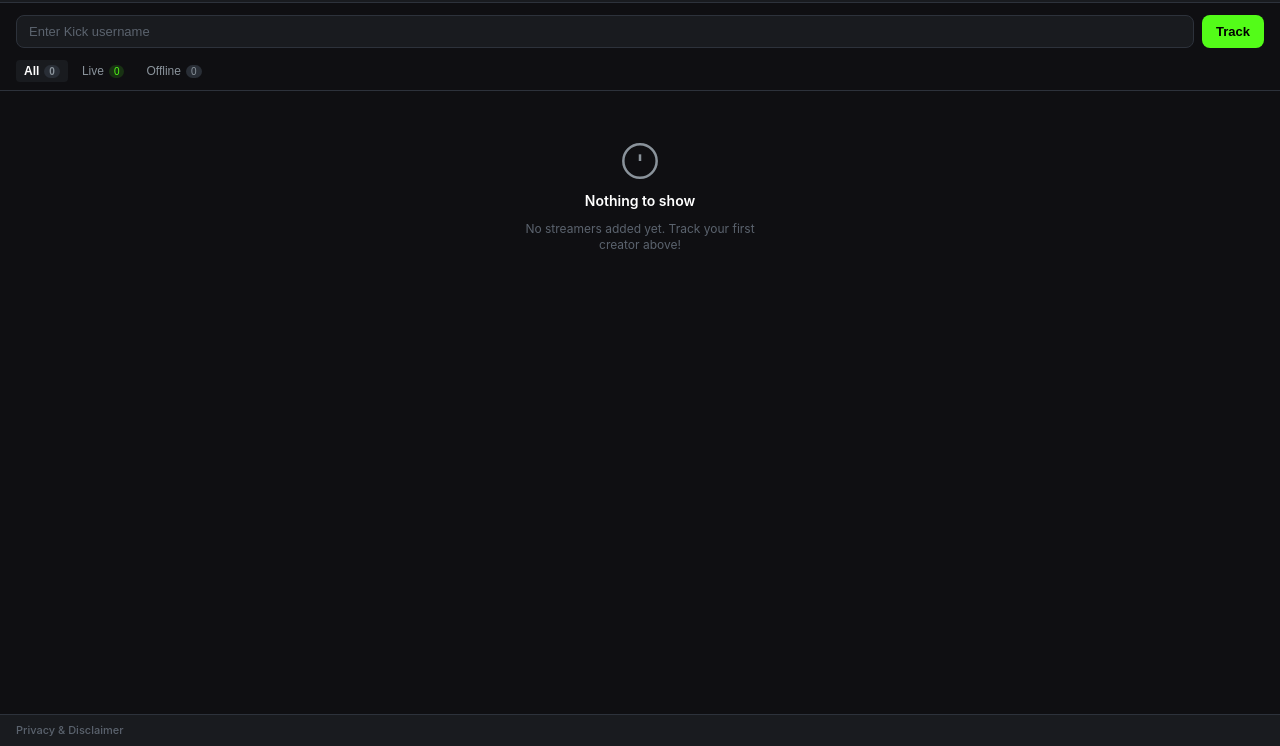
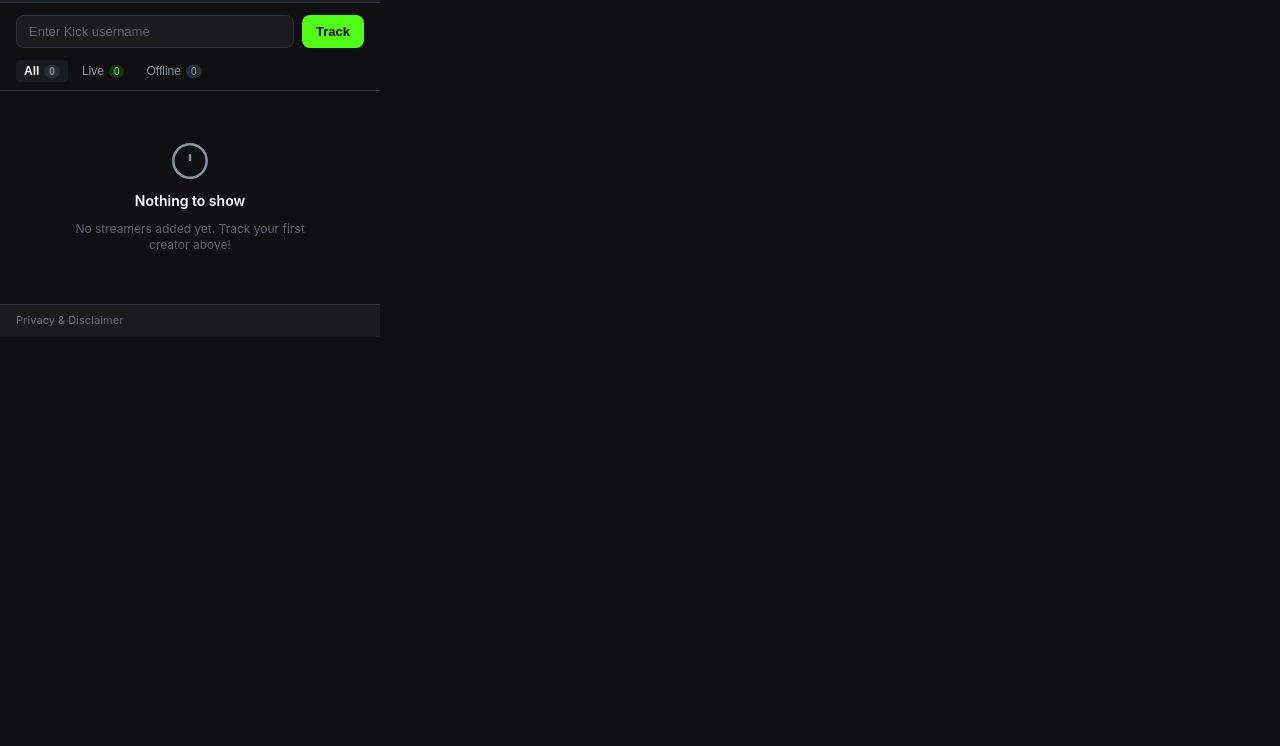
Before and after one commit to aaronburt/KickLiveMonitoring, a website with bundled scripts: page src/popup/index.html in a window 1280 px wide. Shown: the part 54-800 px from the top of the page. Built offline with nearby package versions, Linux system fonts and the light colour scheme; some packages are replaced by stand-ins of ours; no server answers.

Commit message:
fix(layout): fit popup height dynamically to content instead of 100vh

```diff
--- a/src/popup/popup.css
+++ b/src/popup/popup.css
@@ -28,18 +28,15 @@
 }
 
 html {
-  width: 100%;
-  height: 100%;
   margin: 0;
   padding: 0;
   background-color: var(--bg-primary);
 }
 
 body {
-  width: 100%;
-  min-width: 380px;
-  min-height: 480px;
-  height: 100%;
+  width: 380px;
+  min-height: auto;
+  max-height: 580px;
   margin: 0;
   padding: 0;
   background-color: var(--bg-primary);
@@ -47,7 +44,8 @@ body {
   font-family: var(--font-family);
   font-size: 13px;
   line-height: 1.4;
-  overflow: hidden;
+  overflow-x: hidden;
+  overflow-y: auto;
   user-select: none;
 }
 
@@ -55,9 +53,22 @@ body {
   display: flex;
   flex-direction: column;
   width: 100%;
+  max-height: 580px;
+  box-sizing: border-box;
+}
+
+/* Standalone Popout Window Mode */
+body.popout-mode {
+  width: 100%;
+  min-width: 320px;
   height: 100vh;
-  box-sizing: border-box;
+  max-height: none;
   overflow: hidden;
+}
+
+body.popout-mode .app-container {
+  height: 100vh;
+  max-height: none;
 }
 
 .header {
@@ -509,12 +520,17 @@ input:checked + .toggle-slider:before {
 }
 
 .streamers-container {
-  flex: 1;
+  max-height: 380px;
   overflow-y: auto;
   padding: 10px 16px;
   display: flex;
   flex-direction: column;
   gap: 8px;
+}
+
+body.popout-mode .streamers-container {
+  max-height: none;
+  flex: 1;
 }
 
 .streamers-container::-webkit-scrollbar {
--- a/src/popup/popup.js
+++ b/src/popup/popup.js
@@ -450,7 +450,8 @@ export async function init() {
   bindEvents();
   checkActiveKickTab();
 
-  if (typeof window !== 'undefined' && (window.location?.search?.includes('popout=1') || window.innerWidth > 400)) {
+  const isPopout = Boolean(typeof window !== 'undefined' && (window.location?.search?.includes('popout=1') || window.opener));
+  if (isPopout) {
     document.body.classList.add('popout-mode');
     document.getElementById('popoutButton')?.classList.add('hidden');
   }
```
